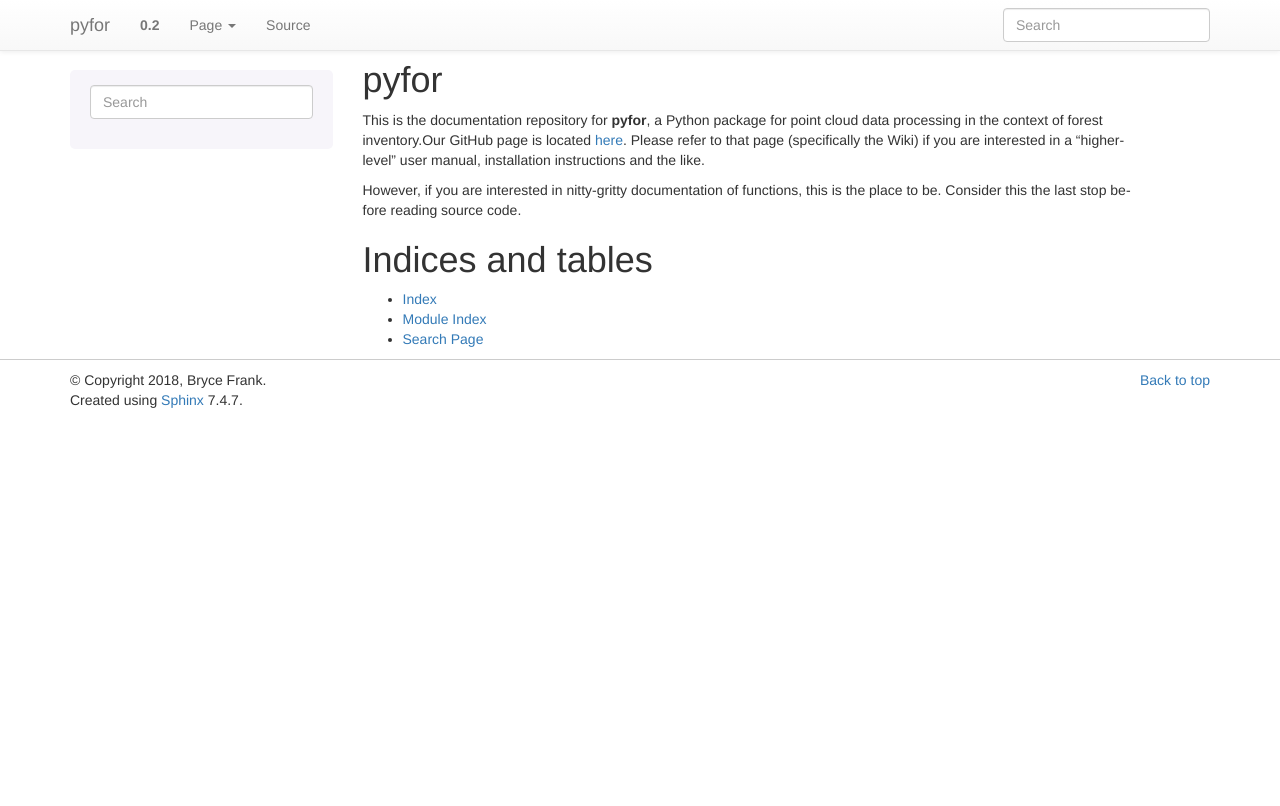
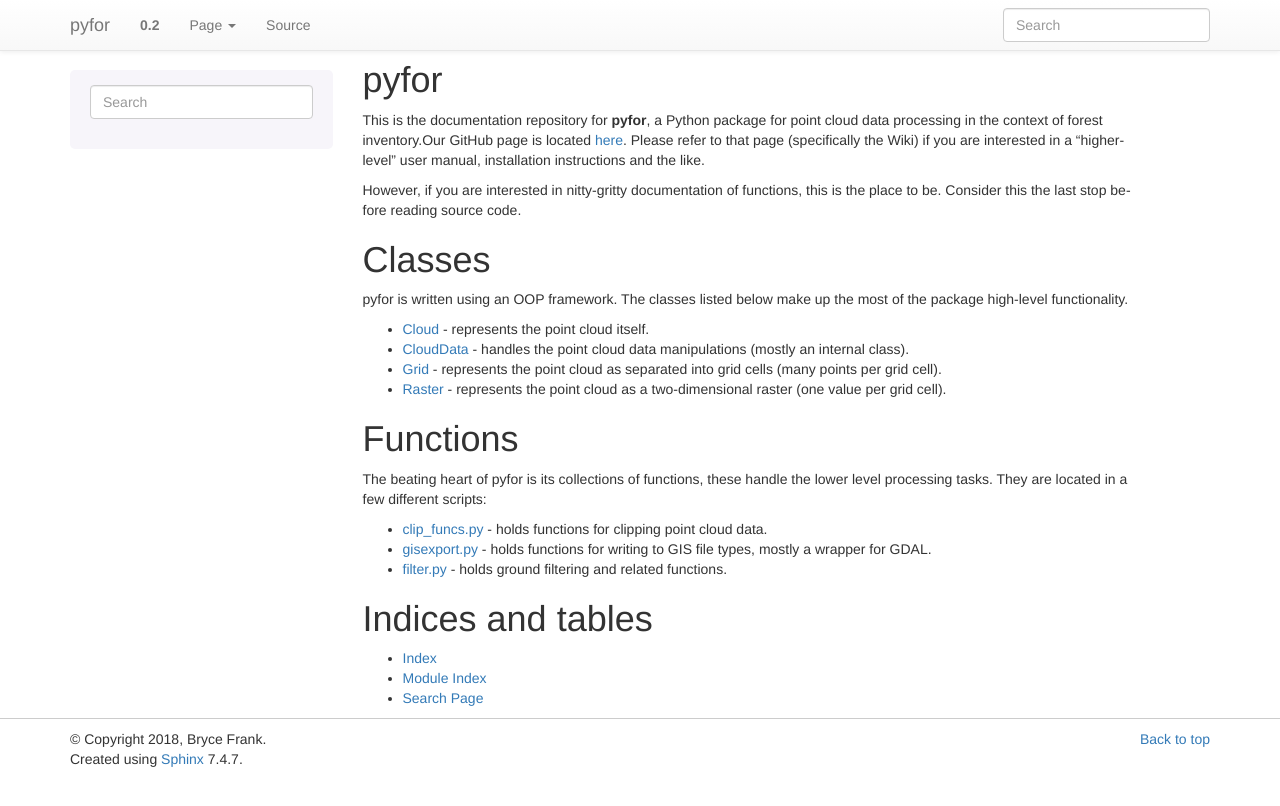
Before and after one commit to brycefrank/pyfor, a Sphinx documentation site: the page built from docs/index.rst, in a window 1280 px wide. Shown: the top 806 px of the page. Built offline with Sphinx 7.4.7, drawn with Linux system fonts in a browser that asks for light colours; pages that are not in the unit, such as notebooks, are missing from menus.

Commit message:
index of documentation update

```diff
--- a/docs/index.rst
+++ b/docs/index.rst
@@ -11,6 +11,25 @@
 However, if you are interested in nitty-gritty documentation of functions, this is the place to be. Consider this the last stop before reading source code.
 
 
+Classes
+=======
+
+pyfor is written using an OOP framework. The classes listed below make up the most of the package high-level functionality.
+
+* `Cloud <source/pyfor.cloud.html#pyfor.cloud.Cloud>`_ - represents the point cloud itself.
+* `CloudData <source/pyfor.cloud.html#pyfor.cloud.CloudData>`_ - handles the point cloud data manipulations (mostly an internal class).
+* `Grid <source/pyfor.rasterizer.html#pyfor.rasterizer.Grid>`_ - represents the point cloud as separated into grid cells (many points per grid cell).
+* `Raster <source/pyfor.rasterizer.html#pyfor.rasterizer.Raster>`_ - represents the point cloud as a two-dimensional raster (one value per grid cell).
+
+Functions
+=========
+
+The beating heart of pyfor is its collections of functions, these handle the lower level processing tasks. They are located in a few different scripts:
+
+* `clip_funcs.py <source/pyfor.clip_funcs.html>`_ - holds functions for clipping point cloud data.
+* `gisexport.py <source/pyfor.gisexport.html>`_ - holds functions for writing to GIS file types, mostly a wrapper for GDAL.
+* `filter.py <source/pyfor.filter.html>`_ - holds ground filtering and related functions.
+
 Indices and tables
 ==================
 
--- a/pyfortest/__init__.py
+++ b/pyfortest/__init__.py
@@ -1 +1 @@
-from pyfortest.test_pyfor import test_pyfor
+from pyfortest import test_pyfor
```
Also changed, not shown: docs/source/pyfor.rst (+8 -87 lines), 15 other files.
